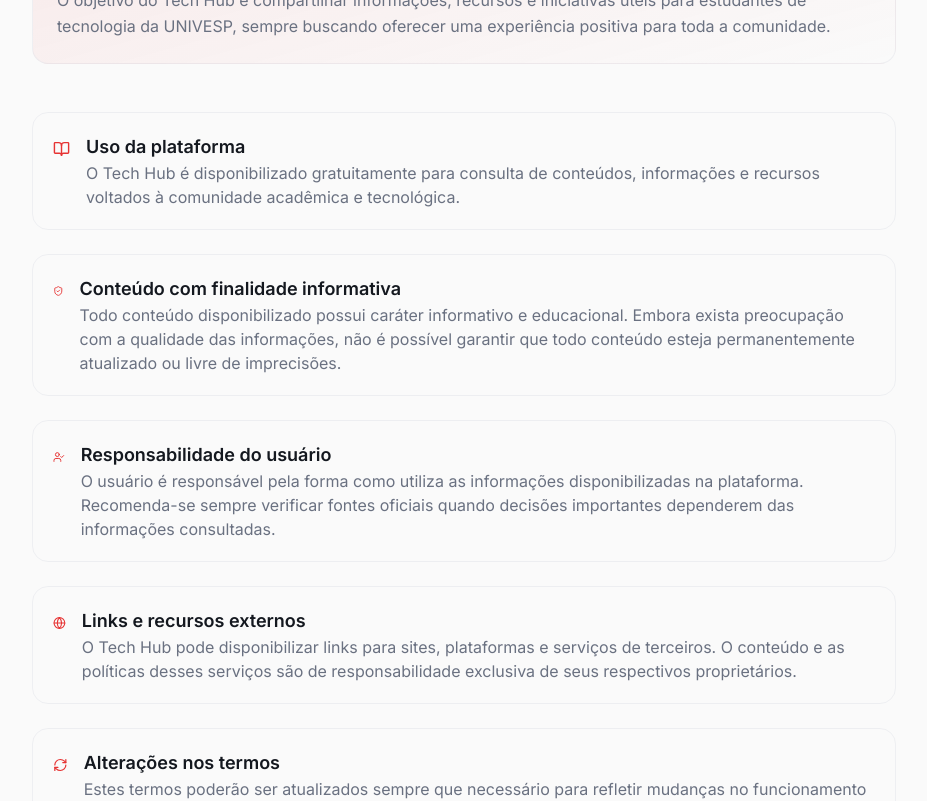
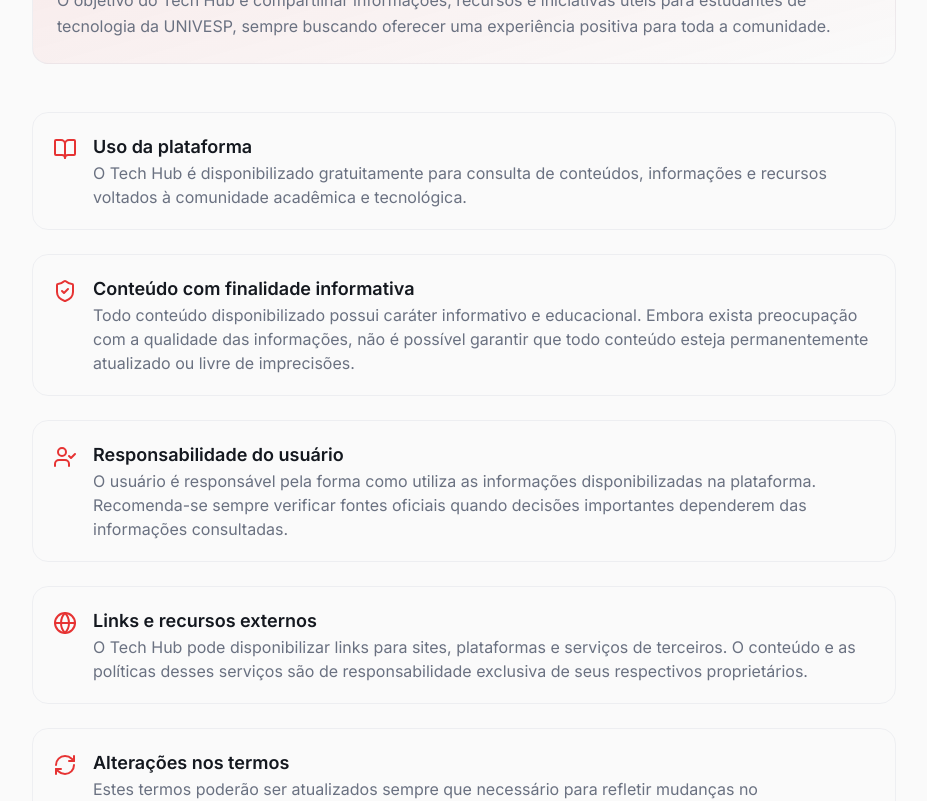
Before and after one commit to Joao-Eduardo-Alves/Tech-Hub-UNIVESP, a React (Vite) app: page /termos-de-uso in a window 1280 px wide. Shown: the part 500-1301 px from the top of the page, without its empty margins (176-1103 px from the left). Built offline with nearby package versions, Linux system fonts and the light colour scheme.

Commit message:
refactor(footer): padronizado tamanho de icones

```diff
--- a/src/pages/Footer/PoliticaPrivacidade.jsx
+++ b/src/pages/Footer/PoliticaPrivacidade.jsx
@@ -44,7 +44,7 @@
           <div className="grid gap-6">
             {/* INFORMAÇÕES COLETADAS */}
             <div className="flex gap-4 p-5 rounded-2xl border border-border/50 hover:border-primary/20 transition">
-              <Database className="text-primary mt-1" />
+              <Database className="text-primary mt-1 shrink-0 w-6 h-6" />
 
               <div>
                 <h3 className="font-semibold text-lg text-foreground">
@@ -62,7 +62,7 @@
 
             {/* USO DAS INFORMAÇÕES */}
             <div className="flex gap-4 p-5 rounded-2xl border border-border/50 hover:border-primary/20 transition">
-              <Shield className="text-primary mt-1" />
+              <Shield className="text-primary mt-1 shrink-0 w-6 h-6" />
 
               <div>
                 <h3 className="font-semibold text-lg text-foreground">
@@ -79,7 +79,7 @@
 
             {/* SERVIÇOS EXTERNOS */}
             <div className="flex gap-4 p-5 rounded-2xl border border-border/50 hover:border-primary/20 transition">
-              <Globe className="text-primary mt-1" />
+              <Globe className="text-primary mt-1 shrink-0 w-6 h-6" />
 
               <div>
                 <h3 className="font-semibold text-lg text-foreground">
@@ -97,7 +97,7 @@
 
             {/* ATUALIZAÇÕES */}
             <div className="flex gap-4 p-5 rounded-2xl border border-border/50 hover:border-primary/20 transition">
-              <RefreshCw className="text-primary mt-1" />
+              <RefreshCw className="text-primary mt-1 shrink-0 w-6 h-6" />
 
               <div>
                 <h3 className="font-semibold text-lg text-foreground">
@@ -156,7 +156,7 @@
             <p className="text-muted-foreground leading-relaxed mt-4">
               Caso tenha dúvidas relacionadas a esta política ou queira entrar
               em contato sobre questões de privacidade, utilize os canais de
-              comunicação disponibilizados no rodapé da plataforma.
+              comunicação disponibilizados no rodapé do site.
             </p>
           </section>
         </article>
--- a/src/pages/Footer/TermosDeUso.jsx
+++ b/src/pages/Footer/TermosDeUso.jsx
@@ -43,7 +43,7 @@
           <div className="grid gap-6">
             {/* USO DA PLATAFORMA */}
             <div className="flex gap-4 p-5 rounded-2xl border border-border/50 hover:border-primary/20 transition">
-              <BookOpen className="text-primary mt-1" />
+              <BookOpen className="text-primary mt-1 shrink-0 w-6 h-6" />
 
               <div>
                 <h3 className="font-semibold text-lg text-foreground">
@@ -60,7 +60,7 @@
 
             {/* CONTEÚDO INFORMATIVO */}
             <div className="flex gap-4 p-5 rounded-2xl border border-border/50 hover:border-primary/20 transition">
-              <ShieldCheck className="text-primary mt-1" />
+              <ShieldCheck className="text-primary mt-1 shrink-0 w-6 h-6" />
 
               <div>
                 <h3 className="font-semibold text-lg text-foreground">
@@ -78,7 +78,7 @@
 
             {/* RESPONSABILIDADE DO USUÁRIO */}
             <div className="flex gap-4 p-5 rounded-2xl border border-border/50 hover:border-primary/20 transition">
-              <UserCheck className="text-primary mt-1" />
+              <UserCheck className="text-primary mt-1 shrink-0 w-6 h-6" />
 
               <div>
                 <h3 className="font-semibold text-lg text-foreground">
@@ -96,7 +96,7 @@
 
             {/* LINKS EXTERNOS */}
             <div className="flex gap-4 p-5 rounded-2xl border border-border/50 hover:border-primary/20 transition">
-              <Globe className="text-primary mt-1" />
+              <Globe className="text-primary mt-1 shrink-0 w-6 h-6" />
 
               <div>
                 <h3 className="font-semibold text-lg text-foreground">
@@ -114,7 +114,7 @@
 
             {/* ALTERAÇÕES */}
             <div className="flex gap-4 p-5 rounded-2xl border border-border/50 hover:border-primary/20 transition">
-              <RefreshCw className="text-primary mt-1" />
+              <RefreshCw className="text-primary mt-1 shrink-0 w-6 h-6" />
 
               <div>
                 <h3 className="font-semibold text-lg text-foreground">
```
